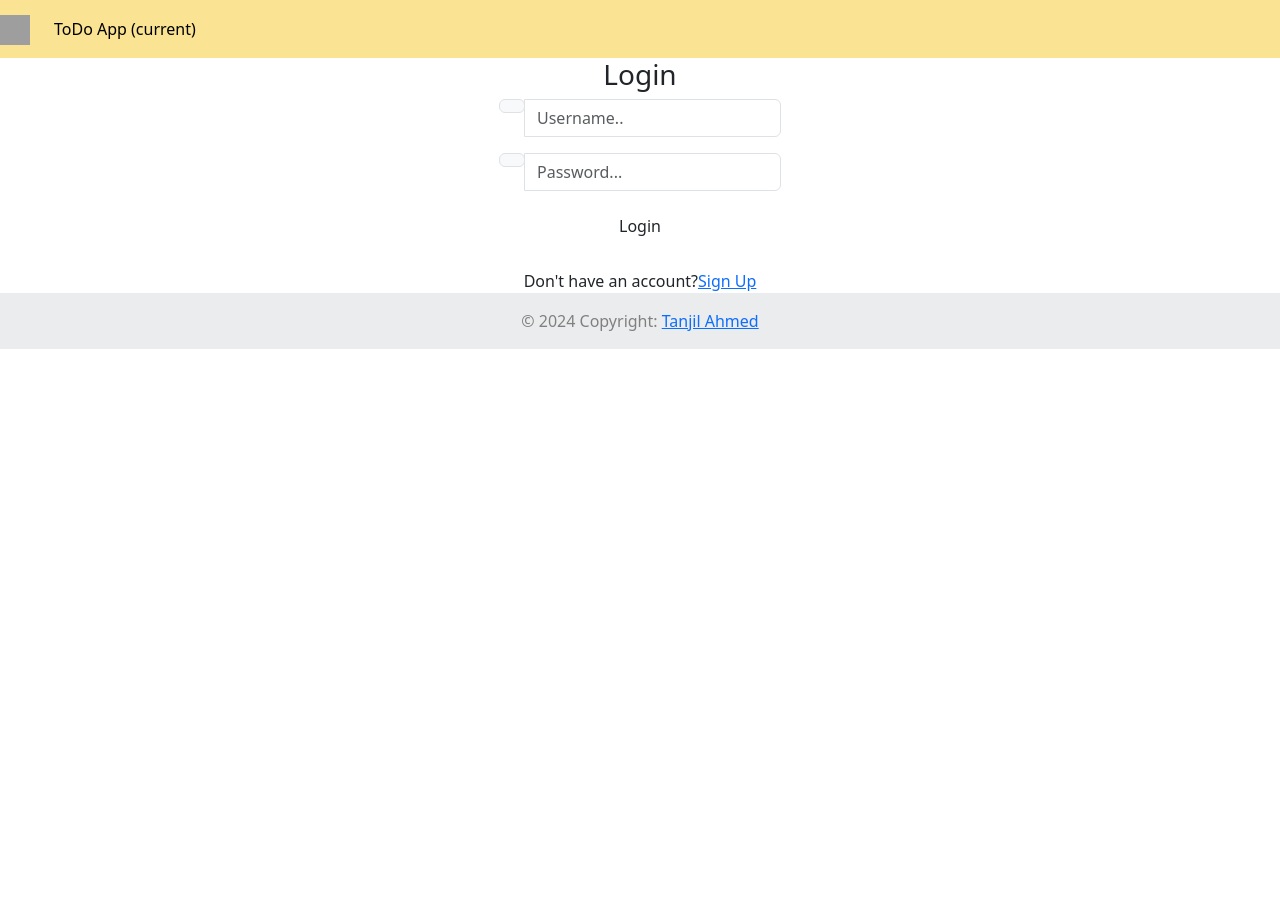
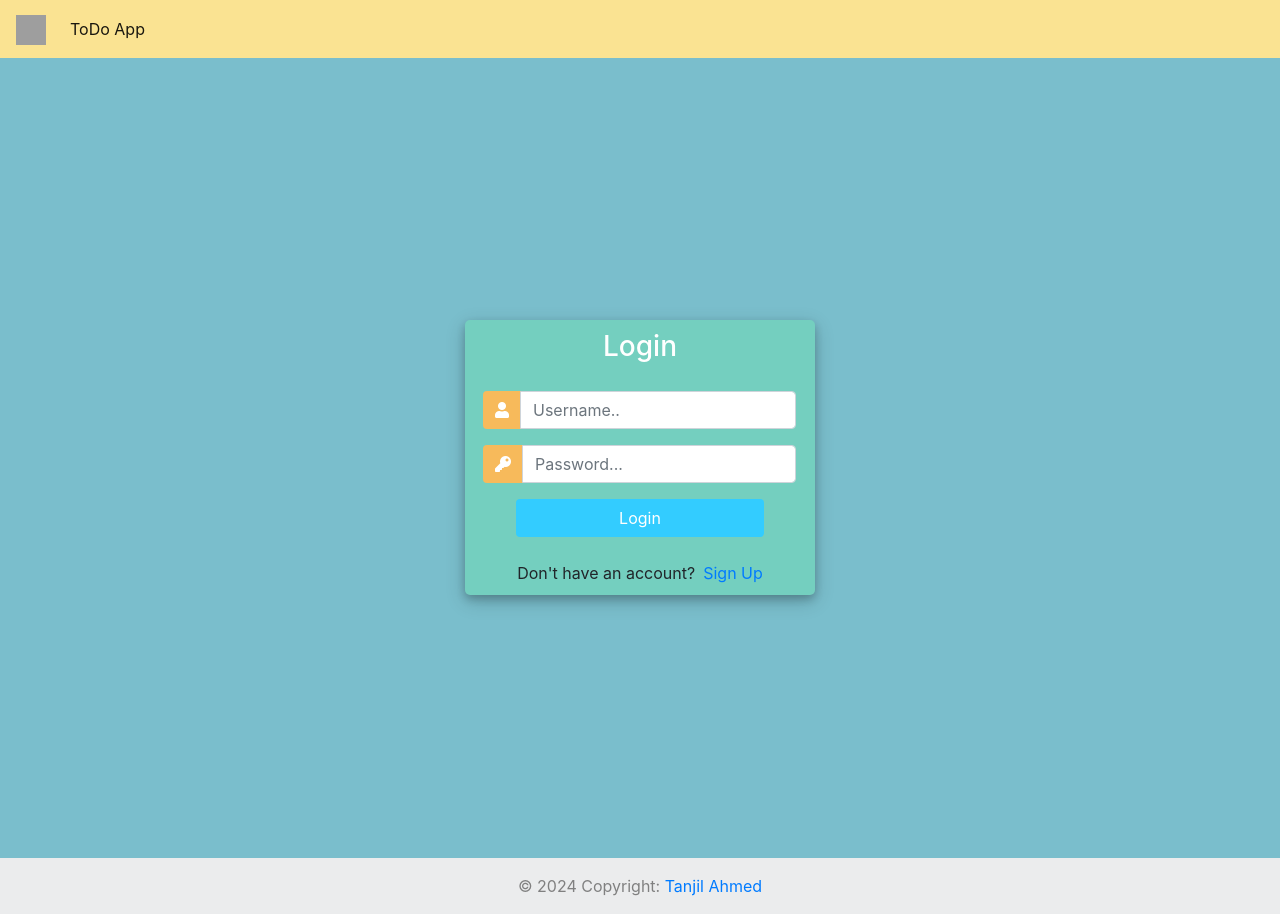
Before and after one commit to tanjil-dev/VesselTracker, a Django app: template user/templates/login.html in a window 1280 px wide. Before the commit the page ends 349 px from the top, so only its background shows below. Run offline with Django 3.2, Linux system fonts and the light colour scheme; the template is opened without the code that fills it: values that come from a table or form of the project are taken from there, others are empty; some libraries are stand-ins or nearby versions; grey boxes are pictures that could not be loaded.

Commit message:
login signup

```diff
--- a/static/css/style.css
+++ b/static/css/style.css
@@ -1,3 +1,58 @@
+body,
+		html {
+			margin: 0;
+			padding: 0;
+			height: 100%;
+			background: #7abecc !important;
+		}
+		.user_card {
+			width: 350px;
+			margin-top: auto;
+			margin-bottom: auto;
+			background: #74cfbf;
+			position: relative;
+			display: flex;
+			justify-content: center;
+			flex-direction: column;
+			padding: 10px;
+			box-shadow: 0 4px 8px 0 rgba(0, 0, 0, 0.2), 0 6px 20px 0 rgba(0, 0, 0, 0.19);
+			-webkit-box-shadow: 0 4px 8px 0 rgba(0, 0, 0, 0.2), 0 6px 20px 0 rgba(0, 0, 0, 0.19);
+			-moz-box-shadow: 0 4px 8px 0 rgba(0, 0, 0, 0.2), 0 6px 20px 0 rgba(0, 0, 0, 0.19);
+			border-radius: 5px;
+
+		}
+
+		.form_container {
+			margin-top: 20px;
+		}
+
+		#form-title{
+			color: #fff;
+
+		}
+
+		.login_container {
+			padding: 0 2rem;
+		}
+		.input-group-text {
+			background: #f7ba5b !important;
+			color: white !important;
+			border: 0 !important;
+			border-radius: 0.25rem 0 0 0.25rem !important;
+		}
+		.input_user,
+		.input_pass:focus {
+			box-shadow: none !important;
+			outline: 0px !important;
+		}
+
+		#messages{
+			background-color: grey;
+			color: #fff;
+			padding: 10px;
+			margin-top: 10px;
+		}
+
 footer {
   background: rgb(39,53,150);
   margin-top: auto;
@@ -5,3 +60,17 @@ footer {
 footer .p-3{
     color: grey;
 }
+
+
+
+
+
+		.login_btn {
+			width: 100%;
+			background: #33ccff !important;
+			color: white !important;
+		}
+		.login_btn:focus {
+			box-shadow: none !important;
+			outline: 0px !important;
+		}
--- /dev/null
+++ b/user/forms.py
@@ -0,0 +1,7 @@
+from django.contrib.auth.forms import UserCreationForm
+from django.contrib.auth.models import User
+
+class RegistrationForm(UserCreationForm):
+    class Meta:
+        model = User
+        fields = ['username', 'email', 'password1', 'password2']
--- a/user/templates/base.html
+++ b/user/templates/base.html
@@ -8,6 +8,8 @@
     {% load bootstrap5 %}
     {% bootstrap_css %}
     {% bootstrap_javascript %}
+    <link rel="stylesheet" href="https://stackpath.bootstrapcdn.com/bootstrap/4.1.3/css/bootstrap.min.css" integrity="sha384-MCw98/SFnGE8fJT3GXwEOngsV7Zt27NXFoaoApmYm81iuXoPkFOJwJ8ERdknLPMO" crossorigin="anonymous">
+    <link rel="stylesheet" href="https://use.fontawesome.com/releases/v5.6.1/css/all.css" integrity="sha384-gfdkjb5BdAXd+lj+gudLWI+BXq4IuLW5IT+brZEZsLFm++aCMlF1V92rMkPaX4PP" crossorigin="anonymous">
     <link rel="stylesheet" href="{% static 'css/style.css' %}">
 </head>
 <body>
--- a/user/templates/login.html
+++ b/user/templates/login.html
@@ -36,7 +36,7 @@
             {% endfor %}
             <div class="mt-4">
                 <div class="d-flex justify-content-center links">
-                    Don't have an account? <a href="{% url 'registration' %}" class="ml-2">Sign Up</a>
+                    Don't have an account? <a href="{% url 'signup' %}" class="ml-2">Sign Up</a>
                 </div>
 
             </div>
--- a/user/urls.py
+++ b/user/urls.py
@@ -3,4 +3,7 @@ from user.views import *
 
 urlpatterns = [
     path('', Home, name='home'),
+    path('login/', Login, name='login'),
+    path('signup/', Signup, name='signup'),
+    path('logout/', LogoutUser, name='logout'),
 ]
```
Also changed, not shown: user/views.py (+47 -1 lines).
